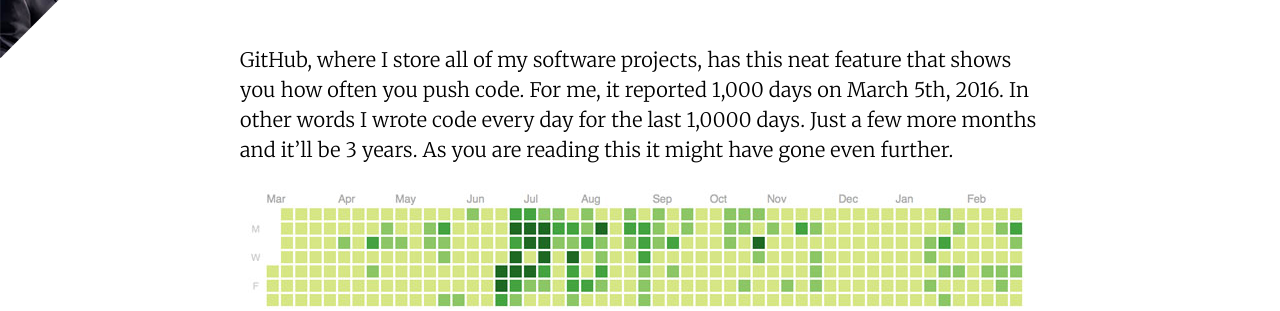
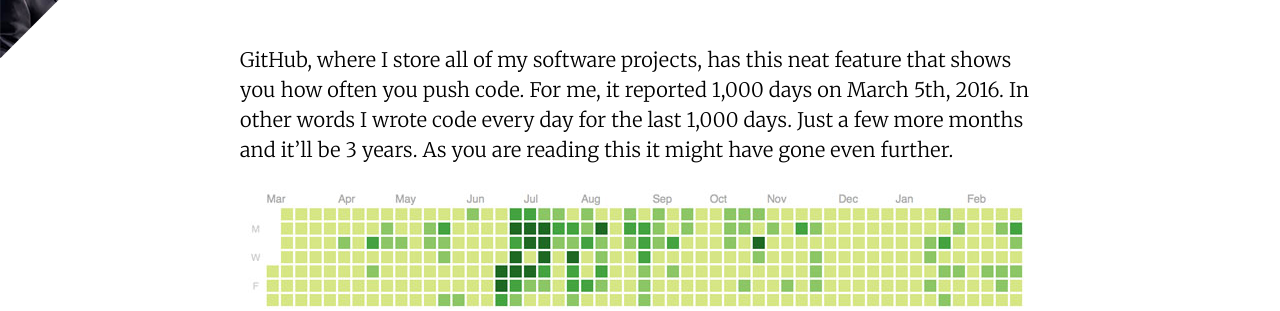
Before and after one commit to juokaz/juokaz.com, a Jekyll site: the page built from _posts/2016-03-08-i-wrote-code-every-day-for-1000-days.markdown, in a window 1280 px wide and 900 px high. Shown: the part 142-453 px from the top of the window. Built offline with Jekyll 4.4.1, drawn with Linux system fonts in a browser that asks for light colours.

Commit message:
Fix typo for 1,000 days

```diff
--- a/_posts/2016-03-08-i-wrote-code-every-day-for-1000-days.markdown
+++ b/_posts/2016-03-08-i-wrote-code-every-day-for-1000-days.markdown
@@ -2,11 +2,11 @@
 layout: post
 title: I wrote code every day for 1,000 days
 location: New York, NY, USA
-excerpt: GitHub, where I store all of my software projects, has this neat feature that shows you how often you push code. For me, it reported 1,000 days on March 5th, 2016. In other words I wrote code every day for the last 1,0000 days. Just a few more months and it’ll be 3 years. As you are reading this it might have gone even further.
+excerpt: GitHub, where I store all of my software projects, has this neat feature that shows you how often you push code. For me, it reported 1,000 days on March 5th, 2016. In other words I wrote code every day for the last 1,000 days. Just a few more months and it’ll be 3 years. As you are reading this it might have gone even further.
 image: http://juokaz.com/blog/images/github1000.jpg
 ---
 
-GitHub, where I store all of my software projects, has this neat feature that shows you how often you push code. For me, it reported 1,000 days on March 5th, 2016. In other words I wrote code every day for the last 1,0000 days. Just a few more months and it’ll be 3 years. As you are reading this it might have gone even further.
+GitHub, where I store all of my software projects, has this neat feature that shows you how often you push code. For me, it reported 1,000 days on March 5th, 2016. In other words I wrote code every day for the last 1,000 days. Just a few more months and it’ll be 3 years. As you are reading this it might have gone even further.
 
 <img src="/blog/images/github1000.jpg" alt="Github 1000 streak" style="width: 100%" />
 
```
